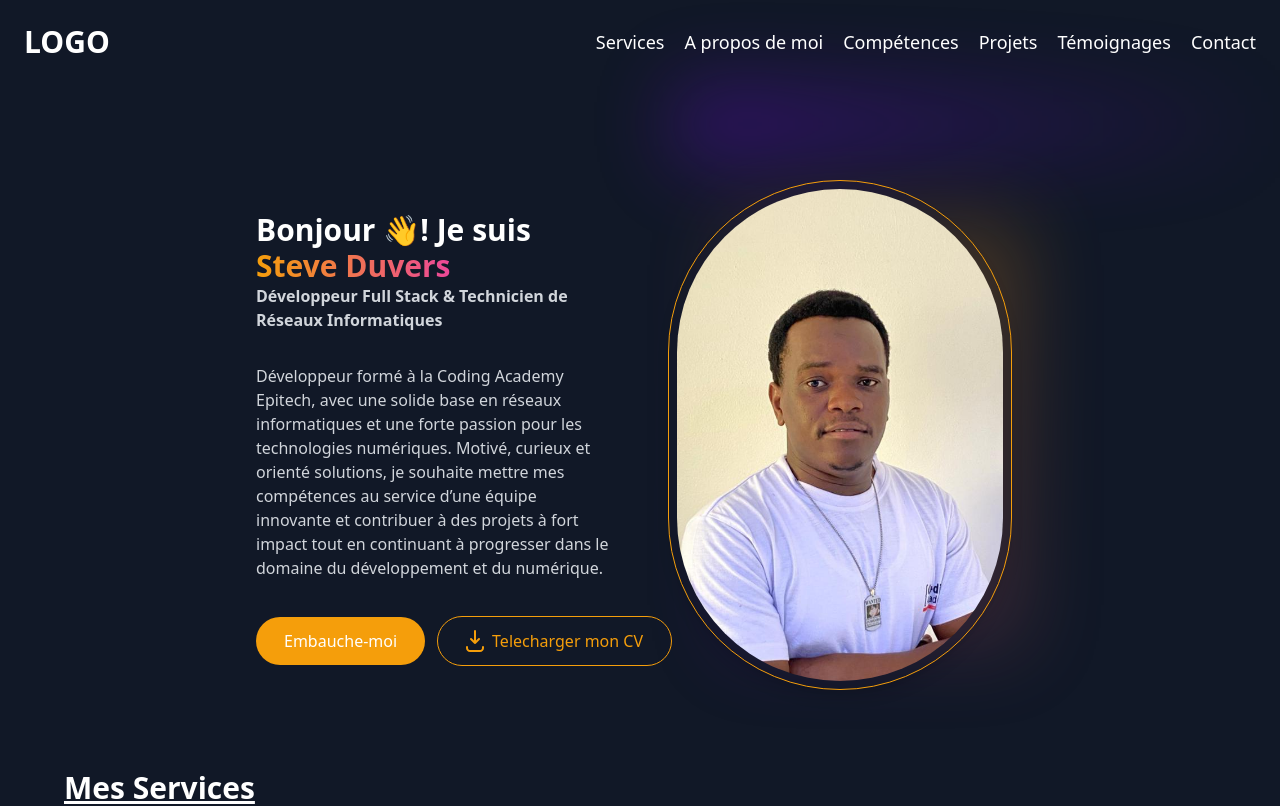
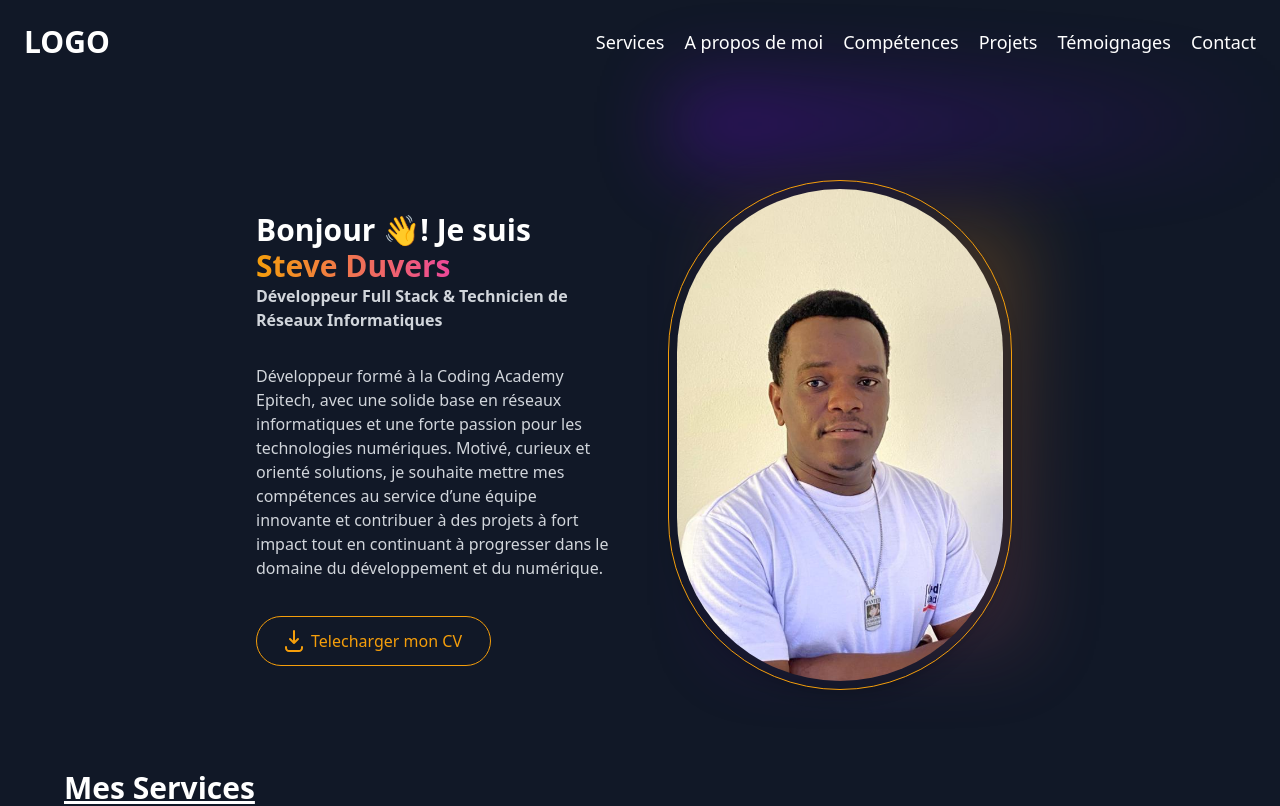
Before and after one commit to ssteevy/my-portfolio, a Vue app: page / in a window 1280 px wide. Shown: the top 806 px of the page. Built offline with nearby package versions, Linux system fonts and the light colour scheme.

Commit message:
fix: add fix Herosection

```diff
--- a/src/components/HeroSection.vue
+++ b/src/components/HeroSection.vue
@@ -28,13 +28,7 @@
                         tout en continuant à progresser dans le domaine du
                         développement et du numérique.
                     </p>
-                    <div class="flex items-center gap-3 pt-9 flex-col sm:flex-row sm:w-max sm:mx-auto lg:mx-0">
-                        <button
-                            class="px-6 md:px-7 py-3 rounded-full relative group w-full sm:w-max flex justify-center">
-                            <span class="absolute inset-0 rounded-3xl group-hover:scale-105 origin-center transition-all ease-in-out bg-primary
-                            border border-transparent"></span>
-                            <span class="relative flex items-center justify-center text-white">Embauche-moi</span>
-                        </button>
+                    <div class="items-center gap-3 pt-9 sm:flex-row sm:w-max sm:mx-auto lg:mx-0">
                         <button
                             class="border border-primary px-6 md:px-7 py-3 rounded-full relative grpoup w-full sm:w-max flex justify-center">
                             <div
```
